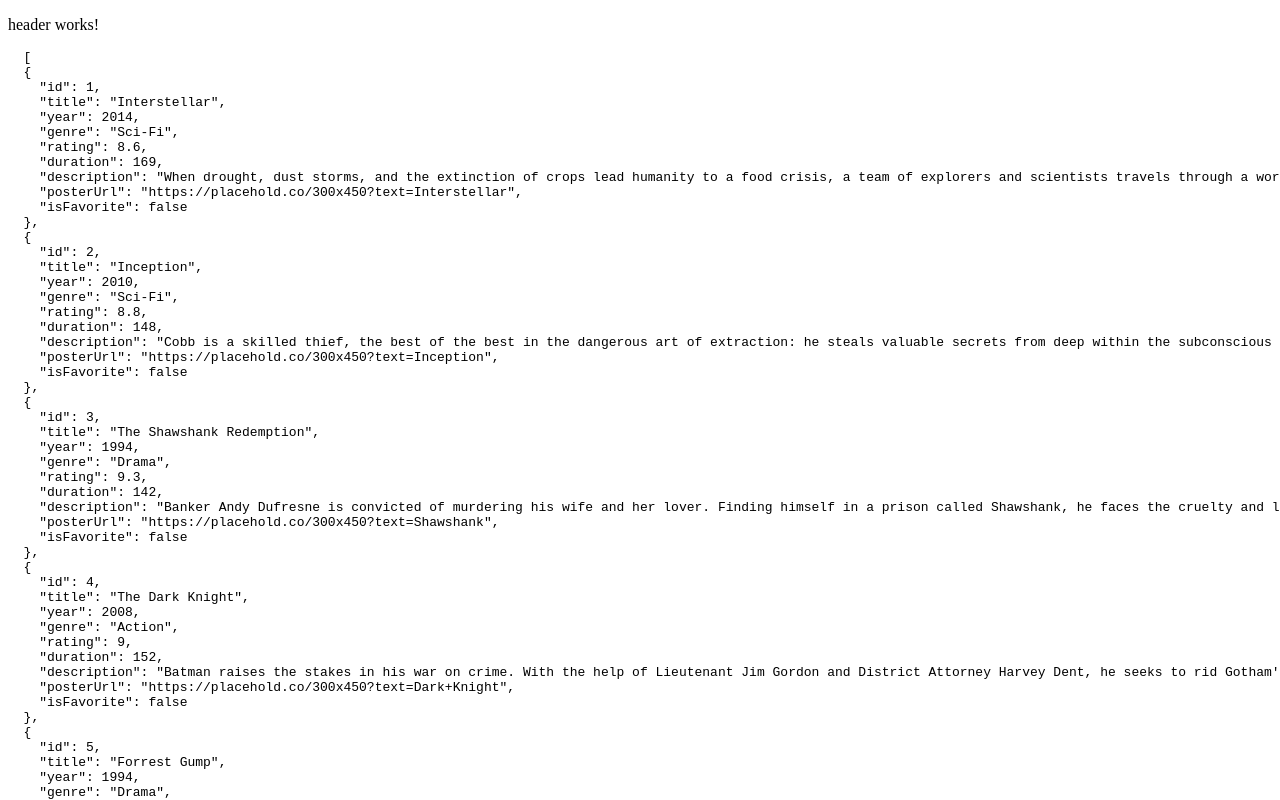
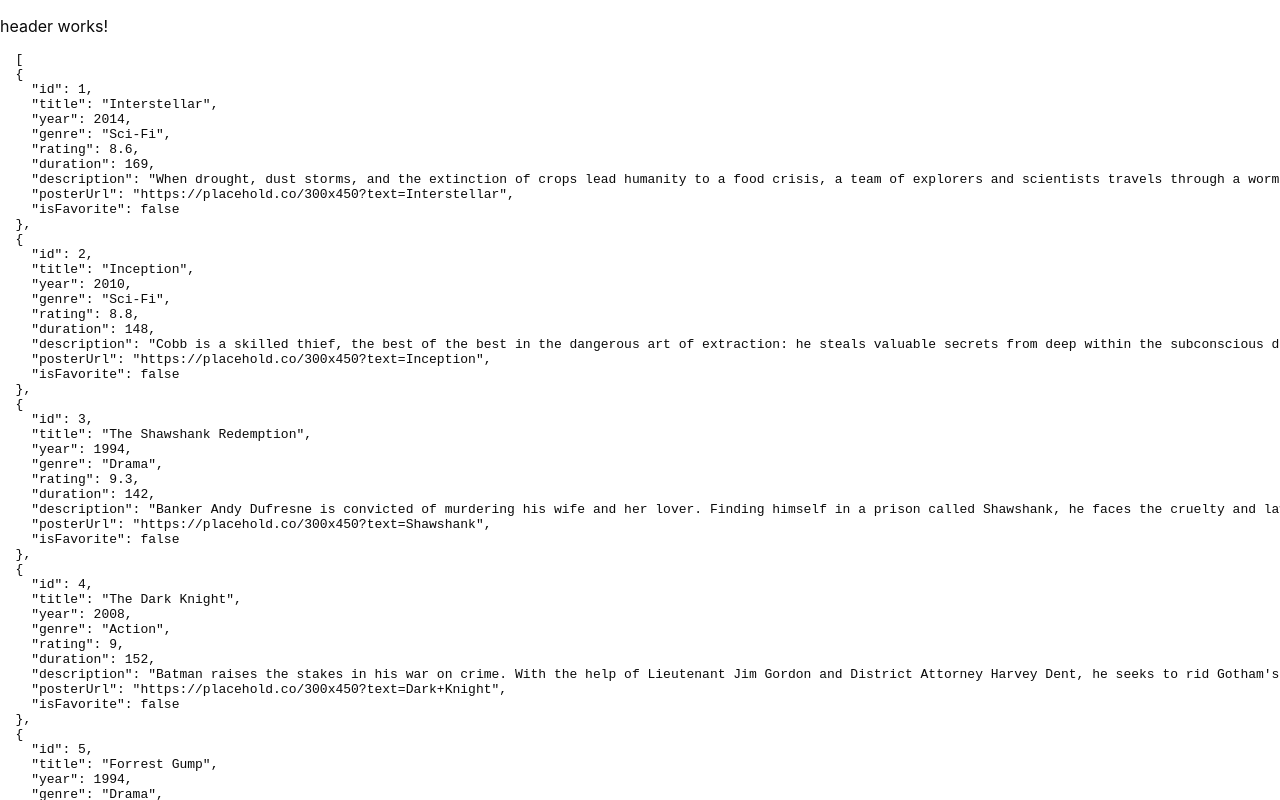
Before and after one commit to Snitkon/angular-film-collection, an Angular app: page / in a window 1280 px wide. Shown: the top 800 px of the page. Built offline with nearby package versions, Linux system fonts and the light colour scheme.

Commit message:
feat: add basic global styles and mixins

```diff
--- a/src/styles.scss
+++ b/src/styles.scss
@@ -1 +1,54 @@
 /* You can add global styles to this file, and also import other style files */
+
+:root {
+  // Backgrounds
+  --bg-light: #ffffff;
+  --bg-dark: #0f172b;
+
+  // Text Colors
+  --text-white: #ffffff;
+  --text-gray: #4a5565;
+  --text-black: #0a0a0a;
+
+  // Accent
+  --accent-color: #d08700;
+
+  // Size
+  --container-width: 1200px;
+  --radius: 8px;
+  --transition: all 0.3s ease;
+}
+
+*,
+*::before,
+*::after {
+  box-sizing: border-box;
+}
+
+html {
+  scroll-behavior: smooth;
+}
+
+html,
+body {
+  height: 100%;
+  margin: 0;
+  padding: 0;
+}
+
+h1,
+h2,
+h3 {
+  color: var(--text-white);
+  margin: 0;
+}
+
+body {
+  background-color: var(--bg-light);
+  color: var(--text-black);
+  font-family:
+    'Inter',
+    system-ui,
+    -apple-system,
+    sans-serif;
+}
```
Also changed, not shown: src/styles/_mixins.scss (added, +8 -0 lines).
